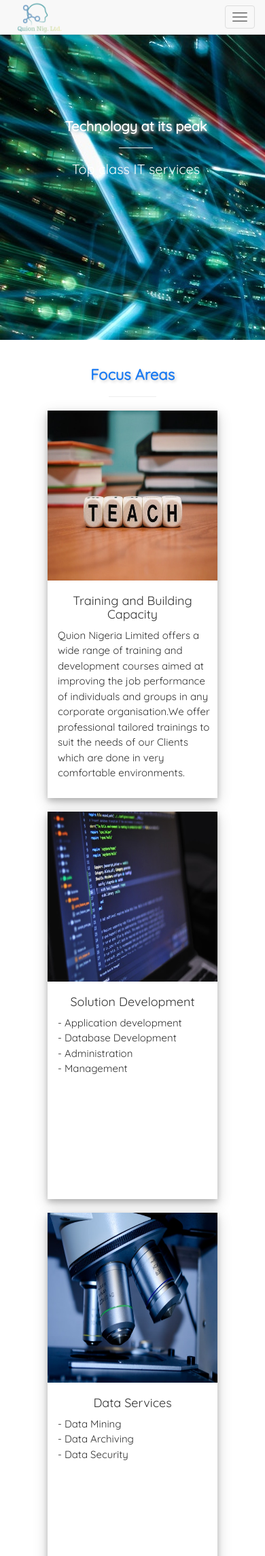
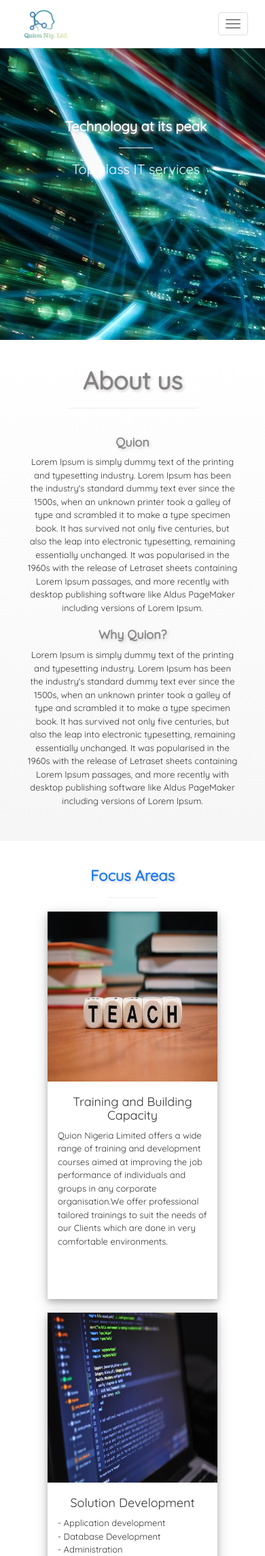
Before and after one commit to yettyadeyemi/quion-demo, a PHP site: page / in a window 390 px wide. Shown: the top 2289 px of the page at 68% size. Run offline with PHP 8.4, Linux system fonts and the light colour scheme.

Commit message:
add aboutus page commit

```diff
--- a/css/styles.css
+++ b/css/styles.css
@@ -42,7 +42,7 @@ p{
 
 
 
-}
+
 
 
 
@@ -148,10 +148,45 @@ background-size: cover;
     font-size: 20px;
     }
     .header p{
-        font-size:10px;
+        font-size:13px;
     }
 
 }
+
+.aboutus{
+
+    background: linear-gradient(to bottom, #ffffff 0%, #f6f6f6 100%);
+padding:20px 10% 10% 10%;
+}
+.aboutus h1{
+    text-align:center;
+    color:rgb(134, 131, 131);
+
+}
+.aboutus h2{
+    text-align:center;
+    color:rgb(134, 131, 131);
+    font-size:26px;
+}
+.aboutus p{
+    line-height: 1.5;
+}
+.aboutus hr{
+    width:190px;
+}
+@media (max-width:768px){
+    .about h1{
+        font-size:22px;
+    }
+    .aboutus h2{
+    font-size:18px;
+    }
+    .aboutus p{
+        font-size:13px;
+    }
+
+}
+
 
 
 
@@ -164,7 +199,7 @@ color:#1D7CF2;
 .services .card{
     width:320px;
     line-height:4px;
-   height:550px;
+   height:530px;
     box-shadow: 0 4px 8px 0 rgba(0, 0, 0, 0.2), 0 6px 20px 0 rgba(0, 0, 0, 0.19);
     margin-bottom:20px;
 }
@@ -189,7 +224,7 @@ color:#1D7CF2;
 
     }
     .services .card p{
-        font-size:12px;
+        font-size:13px !important;
         line-height: 1.5;
     }
 
@@ -331,7 +366,7 @@ cursor: pointer;
         height:400px;
     }
     .contactus card p{
-        font-size:12px;
+        font-size:13px !important;
     }
     .contactus h3{
         font-size:18px;
--- a/index.html
+++ b/index.html
@@ -30,11 +30,12 @@
                          <div class="navbar-collapse collapse">
                              <ul class="nav navbar-nav navbar-right">
                              <li> <a href="#header">Home</a></li>
+                             <li> <a href="#aboutus">About us</a></li>
                              <li> <a href="#services">Services</a></li>
                              <li> <a href="#team">Our Team</a></li>
                              <li> <a href="blog.html">Blog</a></li>
                              <li> <a href="#contactus">Contact us</a></li>
-                               <li> <a href="#">About us</a></li>
+
                              </ul>
                          </div>
                         </div>
@@ -52,6 +53,35 @@
 </div>
 
                <!-- end of heads-->
+
+               <!-- start of about us -->
+   <div class="aboutus" id="aboutus">
+          <h1 class="wow zoomIn">About us</h1>
+          <hr>
+          <div class="row">
+              <div class="col-md-6  wow fadeInLeft" data-wow-delay="0.4s">
+                  <h2>Quion</h2>
+                <center>
+
+                 <p>Lorem Ipsum is simply dummy text of the printing and typesetting industry. Lorem Ipsum has been the industry's standard dummy text ever since the 1500s, when an unknown printer took a galley of type and scrambled it to make a type specimen book. It has survived not only five centuries, but also the leap into electronic typesetting, remaining essentially unchanged. It was popularised in the 1960s with the release of Letraset sheets containing Lorem Ipsum passages, and more recently with desktop publishing software like Aldus PageMaker including versions of Lorem Ipsum.</p>
+                </center>
+
+                </div>
+                <div class="col-md-6  wow fadeInRight" data-wow-delay="0.8s">
+                  <h2>Why Quion?</h2>
+                <center><p>
+                    Lorem Ipsum is simply dummy text of the printing and typesetting industry. Lorem Ipsum has been the industry's standard dummy text ever since the 1500s, when an unknown printer took a galley of type and scrambled it to make a type specimen book. It has survived not only five centuries, but also the leap into electronic typesetting, remaining essentially unchanged. It was popularised in the 1960s with the release of Letraset sheets containing Lorem Ipsum passages, and more recently with desktop publishing software like Aldus PageMaker including versions of Lorem Ipsum.
+                </p></center>
+
+               </div>
+
+
+
+          </div>
+
+
+               </div>
+               <!-- end of about us-->
 
       <div class="container services" id="services">
          <div class="row">
```
Also changed, not shown: blog.html (+16 -1 lines).
